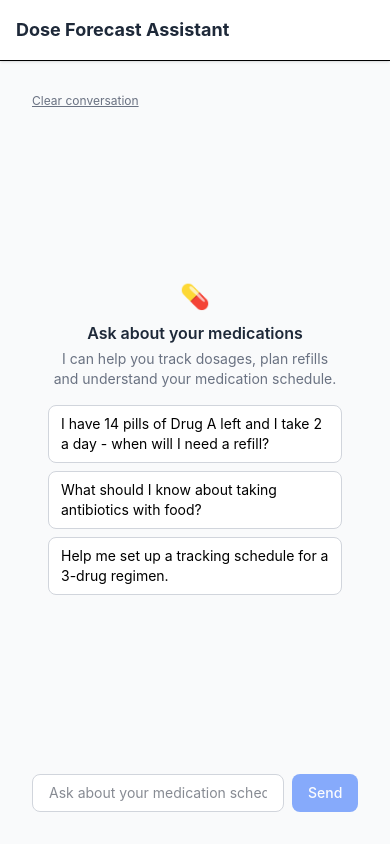
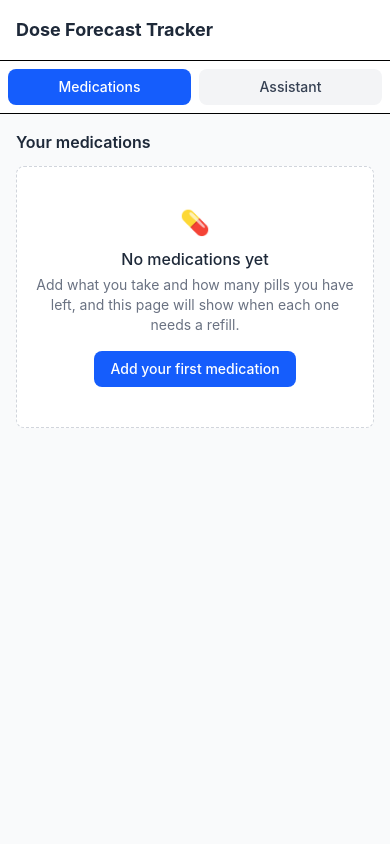
Before and after one commit to TehreemFarooq-cs/dose-forecast-tracker, a Next.js app: page / in a window 390 px wide. Built offline with nearby package versions, Linux system fonts and the light colour scheme.

Commit message:
feat: add medication dashboard with split layout

```diff
--- a/app/page.tsx
+++ b/app/page.tsx
@@ -1,14 +1,12 @@
-import ChatInterface from '@/components/ChatInterface';
+import AppShell from '@/components/AppShell';
 
 export default function Home() {
   return (
     <main className="flex flex-col h-dvh bg-gray-50">
       <header className="p-4 border-b bg-white shadow-sm">
-        <h1 className="text-lg font-bold text-gray-800">Dose Forecast Assistant</h1>
+        <h1 className="text-lg font-bold text-gray-800">Dose Forecast Tracker</h1>
       </header>
-      <div className="flex-1 overflow-hidden p-4 min-h-0">
-        <ChatInterface />
-      </div>
+      <AppShell />
     </main>
   );
 }
--- /dev/null
+++ b/components/AppShell.tsx
@@ -0,0 +1,60 @@
+'use client';
+
+import { useState } from 'react';
+import ChatInterface from './ChatInterface';
+import MedicationDashboard from './MedicationDashboard';
+import { useMedications } from '@/lib/use-medications';
+
+type Panel = 'medications' | 'assistant';
+
+const PANELS: { id: Panel; label: string }[] = [
+  { id: 'medications', label: 'Medications' },
+  { id: 'assistant', label: 'Assistant' },
+];
+
+export default function AppShell() {
+  const { medications, hasLoaded, add, update, remove } = useMedications();
+  const [panel, setPanel] = useState<Panel>('medications');
+
+  return (
+    <div className="flex flex-col flex-1 min-h-0">
+      {/* Mobile-only switcher. Both panels stay mounted so the chat keeps its state. */}
+      <div role="group" aria-label="Switch view" className="lg:hidden flex gap-2 p-2 border-b bg-white">
+        {PANELS.map(({ id, label }) => (
+          <button
+            key={id}
+            type="button"
+            onClick={() => setPanel(id)}
+            aria-pressed={panel === id}
+            className={`flex-1 px-3 py-2 rounded-lg text-sm font-medium ${
+              panel === id ? 'bg-blue-600 text-white' : 'bg-gray-100 text-gray-700'
+            }`}
+          >
+            {label}
+          </button>
+        ))}
+      </div>
+
+      <div className="flex-1 min-h-0 lg:grid lg:grid-cols-2 lg:grid-rows-1 lg:gap-4">
+        <section
+          aria-label="Medications"
+          className={`${panel === 'medications' ? 'block' : 'hidden'} lg:block h-full min-h-0 overflow-y-auto`}
+        >
+          <MedicationDashboard
+            medications={medications}
+            hasLoaded={hasLoaded}
+            onAdd={add}
+            onUpdate={update}
+            onRemove={remove}
+          />
+        </section>
+        <section
+          aria-label="Assistant"
+          className={`${panel === 'assistant' ? 'block' : 'hidden'} lg:block h-full min-h-0`}
+        >
+          <ChatInterface />
+        </section>
+      </div>
+    </div>
+  );
+}
--- /dev/null
+++ b/components/MedicationDashboard.tsx
@@ -0,0 +1,201 @@
+'use client';
+
+import { useMemo, useState } from 'react';
+import RefillForecastCard from './RefillForecastCard';
+import MedicationForm from './MedicationForm';
+import { calculateRefillForecast, type RefillForecast } from '@/lib/forecast';
+import type { Medication, MedicationInput } from '@/lib/medications';
+
+type Props = {
+  medications: Medication[];
+  hasLoaded: boolean;
+  onAdd: (input: MedicationInput) => Promise<unknown>;
+  onUpdate: (id: string, patch: Partial<MedicationInput>) => Promise<unknown>;
+  onRemove: (id: string) => Promise<void>;
+};
+
+type Row = { med: Medication; forecast: RefillForecast | null };
+
+// Soonest refill first; as-needed medications (no forecast) go last.
+function buildRows(medications: Medication[]): Row[] {
+  const rows: Row[] = medications.map((med) => ({
+    med,
+    forecast:
+      med.dosesPerDay === 0
+        ? null
+        : calculateRefillForecast({
+            drugName: med.name,
+            pillsRemaining: med.pillsRemaining,
+            dosesPerDay: med.dosesPerDay,
+          }),
+  }));
+
+  return rows.sort((a, b) => {
+    if (a.forecast && b.forecast) return a.forecast.daysRemaining - b.forecast.daysRemaining;
+    if (a.forecast) return -1;
+    if (b.forecast) return 1;
+    return a.med.name.localeCompare(b.med.name);
+  });
+}
+
+function dueText(days: number) {
+  if (days === 0) return 'today';
+  return `in ${days} ${days === 1 ? 'day' : 'days'}`;
+}
+
+export default function MedicationDashboard({
+  medications,
+  hasLoaded,
+  onAdd,
+  onUpdate,
+  onRemove,
+}: Props) {
+  const [adding, setAdding] = useState(false);
+  const [editingId, setEditingId] = useState<string | null>(null);
+  const [deletingId, setDeletingId] = useState<string | null>(null);
+
+  const rows = useMemo(() => buildRows(medications), [medications]);
+  const soonest = rows.find((r) => r.forecast)?.forecast ?? null;
+
+  return (
+    <div className="max-w-2xl mx-auto p-4">
+      <div className="flex items-center justify-between mb-3">
+        <h2 className="text-base font-semibold text-gray-800">Your medications</h2>
+        {hasLoaded && rows.length > 0 && !adding && (
+          <button
+            type="button"
+            onClick={() => setAdding(true)}
+            className="bg-blue-600 text-white px-3 py-1.5 rounded-lg text-xs font-medium hover:bg-blue-700"
+          >
+            Add medication
+          </button>
+        )}
+      </div>
+
+      {soonest && (
+        <p className="text-sm text-gray-600 mb-3">
+          Next refill: <strong>{soonest.drugName}</strong> {dueText(soonest.daysRemaining)} (
+          {soonest.refillByDate})
+        </p>
+      )}
+
+      {adding && (
+        <div className="bg-white border border-gray-200 rounded-lg p-3 mb-3">
+          <MedicationForm
+            submitLabel="Add medication"
+            onSubmit={async (input) => {
+              await onAdd(input);
+              setAdding(false);
+            }}
+            onCancel={() => setAdding(false)}
+          />
+        </div>
+      )}
+
+      {!hasLoaded ? (
+        <div role="status" aria-label="Loading medications" className="space-y-3">
+          <div className="h-28 rounded-lg bg-gray-200 animate-pulse" />
+          <div className="h-28 rounded-lg bg-gray-200 animate-pulse" />
+        </div>
+      ) : rows.length === 0 ? (
+        !adding && (
+          <div className="text-center py-10 px-4 bg-white border border-dashed border-gray-300 rounded-lg">
+            <p className="text-2xl mb-2" aria-hidden="true">
+              💊
+            </p>
+            <p className="font-medium text-gray-800 mb-1">No medications yet</p>
+            <p className="text-sm text-gray-500 mb-4">
+              Add what you take and how many pills you have left, and this page will show when
+              each one needs a refill.
+            </p>
+            <button
+              type="button"
+              onClick={() => setAdding(true)}
+              className="bg-blue-600 text-white px-4 py-2 rounded-lg text-sm font-medium hover:bg-blue-700"
+            >
+              Add your first medication
+            </button>
+          </div>
+        )
+      ) : (
+        <ul>
+          {rows.map(({ med, forecast }) => (
+            <li key={med.id}>
+              {editingId === med.id ? (
+                <div className="bg-white border border-gray-200 rounded-lg p-3 mb-3">
+                  <MedicationForm
+                    initial={{
+                      name: med.name,
+                      pillsRemaining: med.pillsRemaining,
+                      dosesPerDay: med.dosesPerDay,
+                    }}
+                    submitLabel="Save changes"
+                    onSubmit={async (input) => {
+                      await onUpdate(med.id, input);
+                      setEditingId(null);
+                    }}
+                    onCancel={() => setEditingId(null)}
+                  />
+                </div>
+              ) : (
+                <div className="mb-3">
+                  {forecast ? (
+                    <RefillForecastCard result={forecast} />
+                  ) : (
+                    <div className="rounded-lg border-2 border-gray-300 bg-white p-4 my-2">
+                      <h3 className="font-bold text-sm text-gray-800">{med.name}</h3>
+                      <p className="text-sm text-gray-600 mt-1">
+                        As-needed · {med.pillsRemaining} pills left
+                      </p>
+                    </div>
+                  )}
+                  <div className="flex gap-3 text-xs px-1">
+                    <button
+                      type="button"
+                      onClick={() => setEditingId(med.id)}
+                      aria-label={`Edit ${med.name}`}
+                      className="text-blue-700 hover:underline"
+                    >
+                      Edit
+                    </button>
+                    {deletingId === med.id ? (
+                      <>
+                        <button
+                          type="button"
+                          onClick={async () => {
+                            await onRemove(med.id);
+                            setDeletingId(null);
+                          }}
+                          aria-label={`Confirm delete ${med.name}`}
+                          className="text-red-700 font-medium hover:underline"
+                        >
+                          Confirm delete
+                        </button>
+                        <button
+                          type="button"
+                          onClick={() => setDeletingId(null)}
+                          className="text-gray-600 hover:underline"
+                        >
+                          Cancel
+                        </button>
+                      </>
+                    ) : (
+                      <button
+                        type="button"
+                        onClick={() => setDeletingId(med.id)}
+                        aria-label={`Delete ${med.name}`}
+                        className="text-gray-600 hover:underline"
+                      >
+                        Delete
+                      </button>
+                    )}
+                  </div>
+                </div>
+              )}
+            </li>
+          ))}
+        </ul>
+      )}
+    </div>
+  );
+}
```
